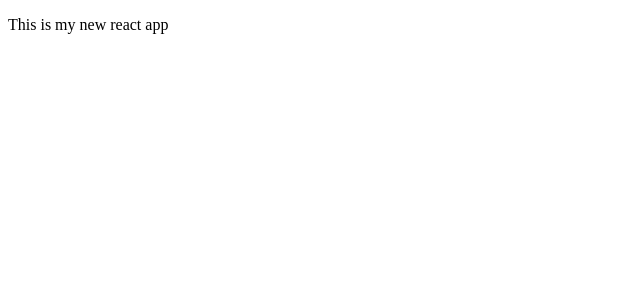
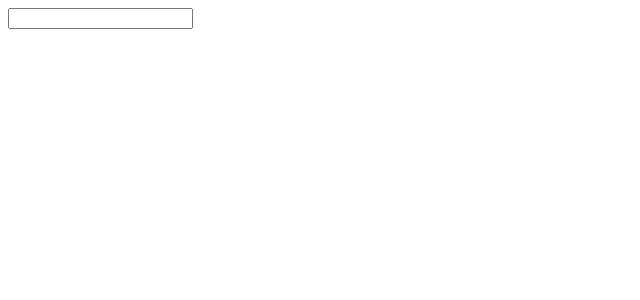
Before and after one commit to manojsinghnegiwd/idealreactseed, a React app: page / in a window 1280 px wide. Shown: the top 300 px of the page, without its empty margins (0-640 px from the left). Built offline with nearby package versions, Linux system fonts and the light colour scheme.

Commit message:
connected reducers

```diff
--- a/components/InputPreview.js
+++ b/components/InputPreview.js
@@ -6,6 +6,7 @@ export default class InputPreview extends React.Component {
 			<div>
 				<input
 					type="text"
+					value={this.props.value}
 					/>
 			</div>
 		)
--- a/containers/App.js
+++ b/containers/App.js
@@ -1,7 +1,17 @@
 import React, {Component} from 'react';
+import InputPreview from '../components/InputPreview';
+import {connect} from 'react-redux';
 
-export default class App extends Component {
+class App extends Component {
     render () {
-        return <p>This is my new react app</p>
+
+    	const {message} = this.props.messageReducer;
+
+        return (
+        	<InputPreview
+        		value={message}/>
+        )
     }
 }
+
+export default connect(state => state)(App);
--- a/index.js
+++ b/index.js
@@ -5,9 +5,10 @@ import ReactDOM from 'react-dom';
 import App from './containers/App';
 
 import { Provider } from 'react-redux';
+import store from './store';
 
 ReactDOM.render(
-	<Provider>
+	<Provider store={store}>
 		<App />
 	</Provider>,
 	document.getElementById('app')
--- a/package.json
+++ b/package.json
@@ -35,6 +35,7 @@
     "react-redux": "^5.0.6",
     "react-router-redux": "^4.0.8",
     "redux": "^3.7.2",
+    "redux-thunk": "^2.2.0",
     "style-loader": "^0.18.2",
     "webpack": "^3.5.5",
     "webpack-dev-server": "^2.7.1"
--- a/reducers/message.js
+++ b/reducers/message.js
@@ -4,7 +4,7 @@ const initState = {
 	message: ''
 }
 
-export default (state = initState, action) {
+export default (state = initState, action) => {
 
 	switch(action.type) {
 		case SET_MESSAGE :
```
